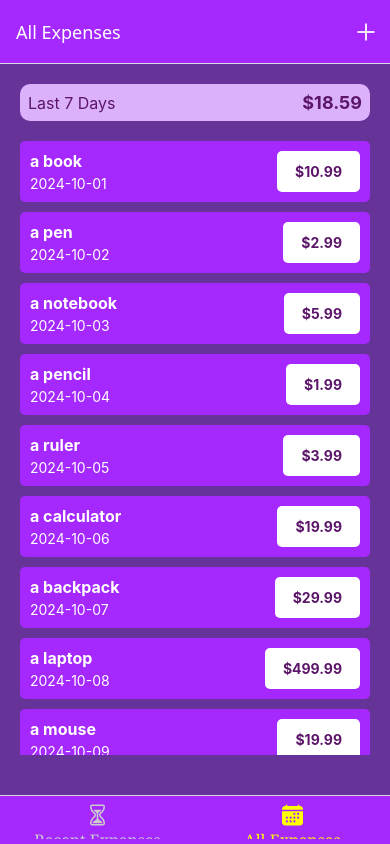
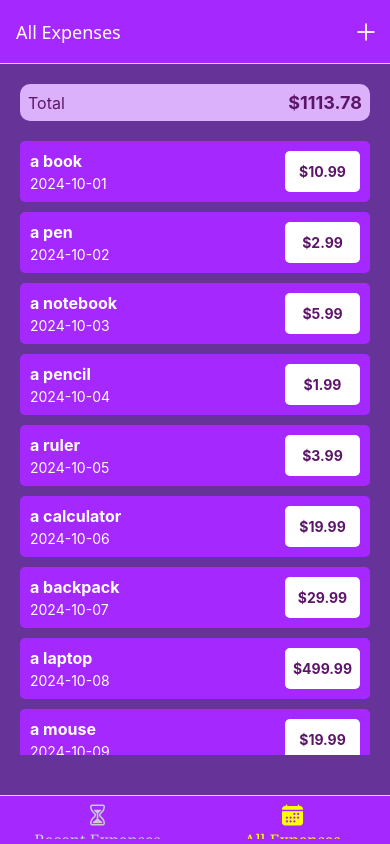
Before and after one commit to moviefan322/expenseTracker, a React Native app: screen /AllExpenses in a window 390 px wide. Built offline with nearby package versions, Linux system fonts and the light colour scheme.

Commit message:
configures expenses to redux state

```diff
--- a/App.tsx
+++ b/App.tsx
@@ -4,6 +4,8 @@ import { StyleSheet, SafeAreaView } from "react-native";
 import { createNativeStackNavigator } from "@react-navigation/native-stack";
 import { createBottomTabNavigator } from "@react-navigation/bottom-tabs";
 import { NavigationContainer } from "@react-navigation/native";
+import { store } from "./store/store";
+import { Provider } from "react-redux";
 import { RootStackParamList } from "./types/RootStackParamList";
 import { Ionicons } from "@expo/vector-icons";
 
@@ -61,6 +63,7 @@ export default function App() {
   return (
     <SafeAreaView style={styles.container}>
       <StatusBar style="light" />
+      <Provider store={store}>
         <NavigationContainer>
           <Stack.Navigator>
             <Stack.Group screenOptions={{ presentation: "card" }}>
@@ -89,6 +92,7 @@ export default function App() {
             </Stack.Group>
           </Stack.Navigator>
         </NavigationContainer>
+      </Provider>
     </SafeAreaView>
   );
 }
--- a/components/ExpenseItem.tsx
+++ b/components/ExpenseItem.tsx
@@ -64,7 +64,8 @@ const styles = StyleSheet.create({
   },
   expenseAmt: {
     backgroundColor: Colors.white,
-    paddingHorizontal: 18,
+    width: 75,
+    textAlign: "center",
     paddingVertical: 12,
     borderRadius: 5,
     color: Colors.purpledark,
--- a/components/ExpenseTopBar.tsx
+++ b/components/ExpenseTopBar.tsx
@@ -10,8 +10,8 @@ interface ExpenseTopBarProps {
 const ExpenseTopBar = ({ text, amount }: ExpenseTopBarProps) => {
   return (
     <View style={styles.lastDays}>
-      <Text style={styles.text}>Last 7 Days</Text>
-      <Text style={styles.amountText}>$18.59</Text>
+      <Text style={styles.text}>{text}</Text>
+      <Text style={styles.amountText}>${amount}</Text>
     </View>
   );
 };
--- a/package.json
+++ b/package.json
@@ -13,13 +13,15 @@
     "@react-navigation/native": "^7.0.3",
     "@react-navigation/native-stack": "^7.1.0",
     "@react-navigation/stack": "^7.0.5",
+    "@reduxjs/toolkit": "^2.3.0",
     "expo": "~52.0.9",
     "expo-status-bar": "~2.0.0",
     "react": "18.3.1",
     "react-native": "0.76.2",
     "react-native-gesture-handler": "~2.20.2",
     "react-native-safe-area-context": "4.12.0",
-    "react-native-screens": "~4.1.0"
+    "react-native-screens": "~4.1.0",
+    "react-redux": "^9.1.2"
   },
   "devDependencies": {
     "@babel/core": "^7.25.2",
--- a/screens/AllExpensesScreen.tsx
+++ b/screens/AllExpensesScreen.tsx
@@ -1,14 +1,29 @@
 import { View, FlatList, StyleSheet } from "react-native";
+import { useSelector } from "react-redux";
 
 import ExpenseTopBar from "../components/ExpenseTopBar";
 import ExpenseItem from "../components/ExpenseItem";
 import Colors from "../constants/Colors";
-import { expenses } from "../data/expenses";
+
+interface ExpenseItem {
+  id: number;
+  item: string;
+  date: string;
+  amount: number;
+}
 
 const AllExpensesScreen = () => {
+  const expenses = useSelector(
+    (state: { expenses: ExpenseItem[] }) => state.expenses
+  );
+
+  const totalExpenses = expenses.reduce((acc, item) => acc + item.amount, 0);
+
+  console.log(expenses)
+
   return (
     <View style={styles.container}>
-      <ExpenseTopBar text={"Total"} amount={18.59} />
+      <ExpenseTopBar text={"Total"} amount={totalExpenses} />
       <View style={styles.expensesList}>
         <FlatList
           data={expenses}
--- a/screens/RecentExpensesScreen.tsx
+++ b/screens/RecentExpensesScreen.tsx
@@ -19,10 +19,14 @@ const RecentExpensesScreen = () => {
     const expenseDate = new Date(expense.date);
     return expenseDate >= lastWeek && expenseDate <= today;
   });
+  const totalExpenses = last7DaysExpenses.reduce(
+    (acc, item) => acc + item.amount,
+    0
+  );
 
   return (
     <View style={styles.container}>
-      <ExpenseTopBar text={"Last 7 Days"} amount={18.59} />
+      <ExpenseTopBar text={"Last 7 Days"} amount={totalExpenses} />
       <View style={styles.expensesList}>
         <FlatList
           data={last7DaysExpenses}
--- /dev/null
+++ b/store/expenses.ts
@@ -0,0 +1,25 @@
+import { createSlice, PayloadAction } from "@reduxjs/toolkit";
+import { expenses as DummyExpenses, expenses } from "../data/expenses";
+import { ExpenseItem } from "../types/ExpenseItem";
+
+interface AddRemoveExpensePayload {
+  expense: ExpenseItem;
+}
+
+const initialState: ExpenseItem[] = DummyExpenses;
+
+const expensesSlice = createSlice({
+  name: "expenses",
+  initialState,
+  reducers: {
+    addExpense: (state, action: PayloadAction<AddRemoveExpensePayload>) => {
+      state.push(action.payload.expense);
+    },
+    removeExpense: (state, action: PayloadAction<AddRemoveExpensePayload>) => {
+      state.splice(state.indexOf(action.payload.expense), 1);
+    },
+  },
+});
+
+export const { addExpense, removeExpense } = expensesSlice.actions;
+export default expensesSlice.reducer;
--- /dev/null
+++ b/store/store.ts
@@ -0,0 +1,9 @@
+import { configureStore } from "@reduxjs/toolkit";
+
+import expensesReducer from "./expenses";
+
+export const store = configureStore({
+  reducer: {
+    expenses: expensesReducer,
+  },
+});
--- /dev/null
+++ b/types/ExpenseItem.ts
@@ -0,0 +1,6 @@
+export interface ExpenseItem {
+  id: number;
+  item: string;
+  amount: number;
+  date: string;
+}
```
Also changed, not shown: 1 other file (tests, documents, lock files or other folders). Lines whose indentation alone changed are shown as unchanged.
